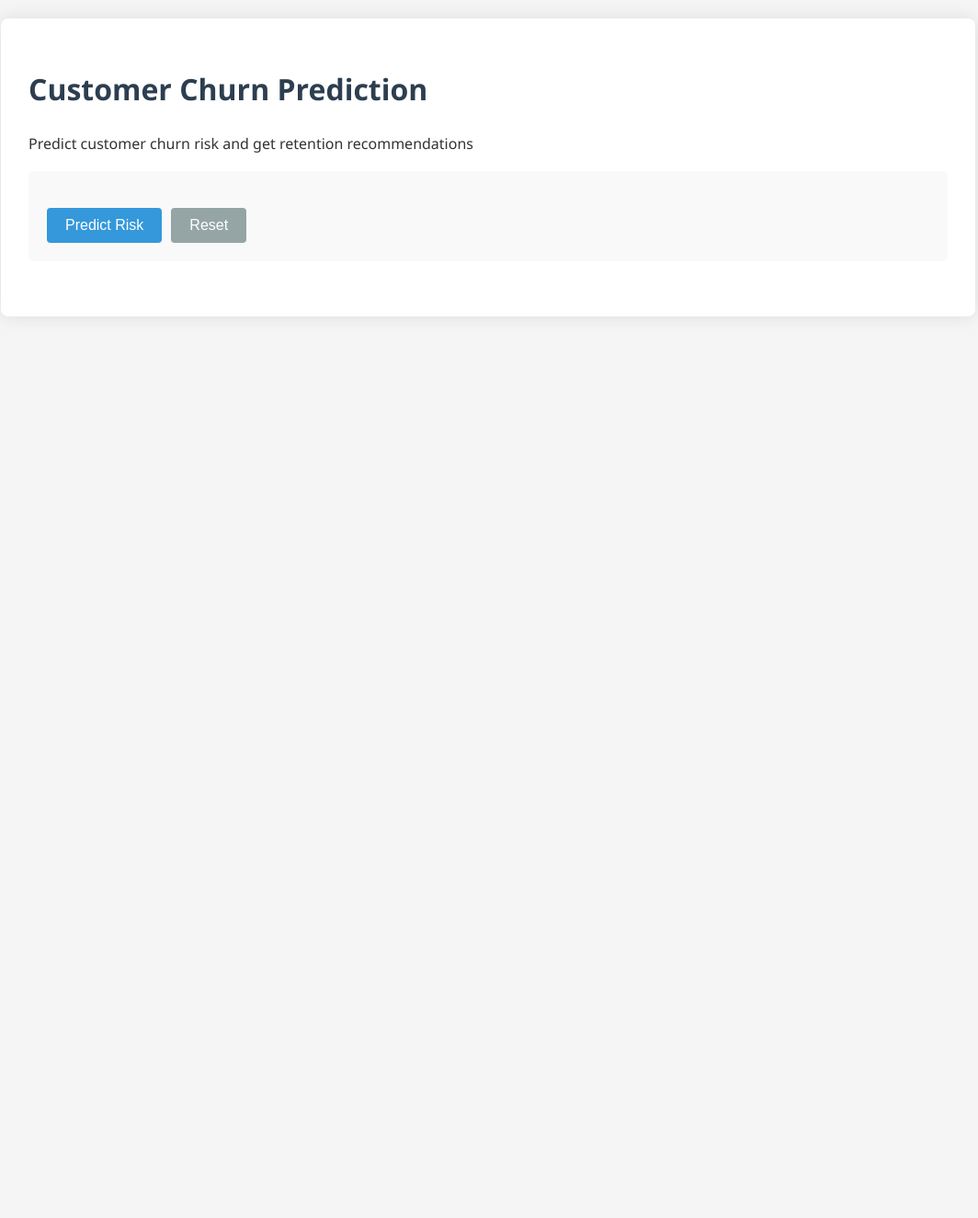
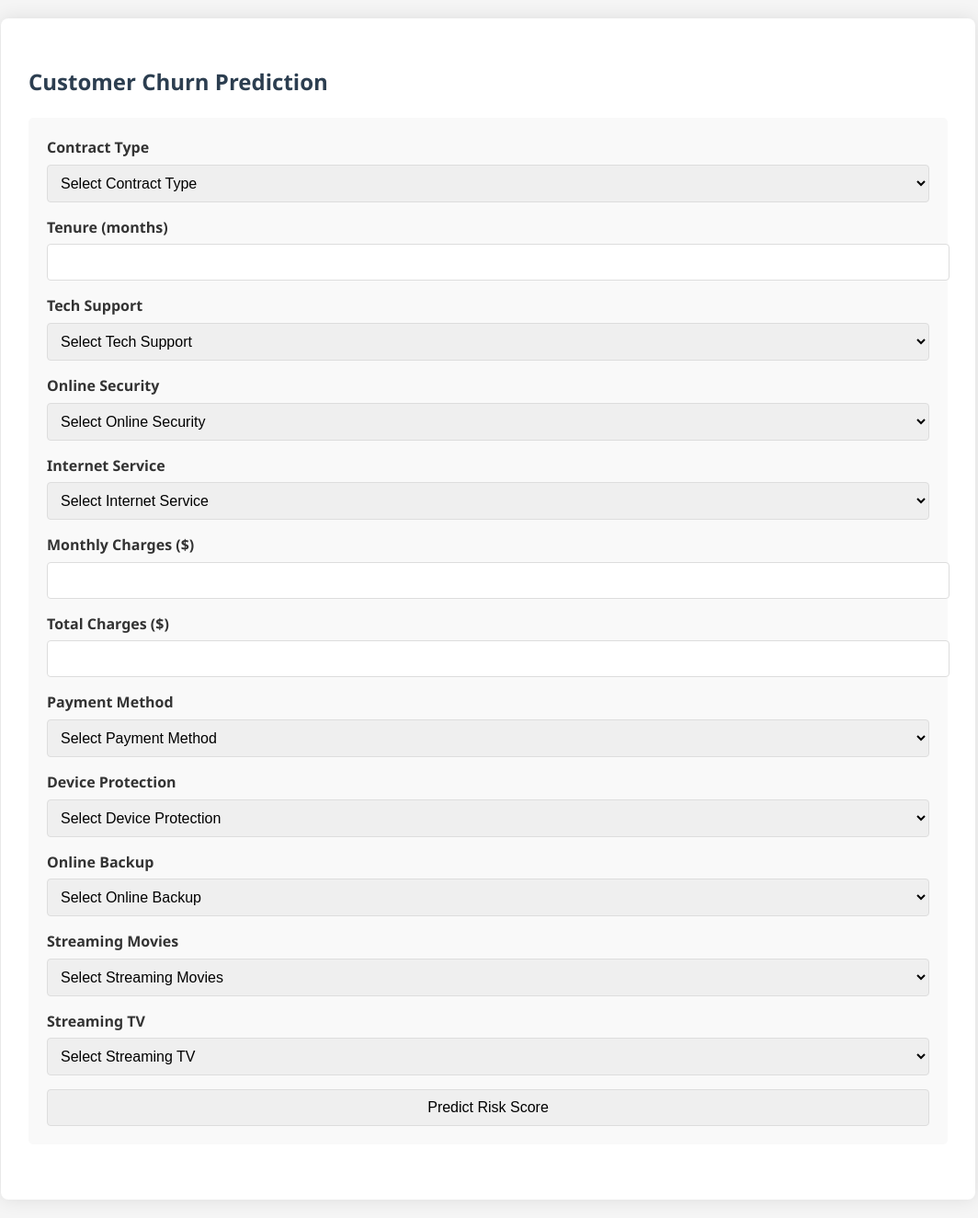
Before and after one commit to bharathkumarredddy/churn-predict, a Flask app: page / in a window 1280 px wide. Shown: the whole page at 92% size, without its empty margins (109-1173 px from the left). Before the commit the page ends 264 px from the top, so only its background shows below. Run offline with Flask 3, Linux system fonts and the light colour scheme; parts of the project's set-up code (start-up, migrations or seed data) failed here and were passed over.

Commit message:
finalcode

```diff
--- a/app.py
+++ b/app.py
@@ -12,6 +12,7 @@ import matplotlib.pyplot as plt
 from io import BytesIO
 import base64
 import logging
+import os
 
 # Configure logging
 logging.basicConfig(level=logging.INFO)
@@ -19,7 +20,8 @@ logger = logging.getLogger(__name__)
 
 # Load model and data
 try:
-    model = pickle.load(open("RFC_Model", "rb"))
+    with open("RFC_Model", "rb") as model_file:
+        model = pickle.load(model_file)
     logger.info("Model loaded successfully")
 except Exception as e:
     logger.error(f"Error loading model: {e}")
@@ -59,13 +61,13 @@ except Exception as e:
 def rule_based_risk(form_data):
     try:
         risk_factors = {
-            'contract': 3 if form_data['Contract'] == 'Month-to-month' else 0,
-            'tech_support': 2 if form_data['TechSupport'] == 'No' else 0,
-            'security': 2 if form_data['OnlineSecurity'] == 'No' else 0,
-            'internet': 1 if form_data['InternetService'] == 'Fiber optic' else 0,
-            'payment': 1 if form_data['PaymentMethod'] == 'Electronic check' else 0,
-            'tenure': 2 if float(form_data['tenure']) < 6 else 1 if float(form_data['tenure']) < 12 else 0,
-            'monthly': 1 if float(form_data['MonthlyCharges']) > 70 else 0
+            'contract': 3 if form_data.get('Contract') == 'Month-to-month' else 0,
+            'tech_support': 2 if form_data.get('TechSupport') == 'No' else 0,
+            'security': 2 if form_data.get('OnlineSecurity') == 'No' else 0,
+            'internet': 1 if form_data.get('InternetService') == 'Fiber optic' else 0,
+            'payment': 1 if form_data.get('PaymentMethod') == 'Electronic check' else 0,
+            'tenure': 2 if float(form_data.get('tenure', 0)) < 6 else 1 if float(form_data.get('tenure', 0)) < 12 else 0,
+            'monthly': 1 if float(form_data.get('MonthlyCharges', 0)) > 70 else 0
         }
         total = sum(risk_factors.values())
         return "High" if total >= 6 else "Medium" if total >= 3 else "Low"
@@ -79,22 +81,27 @@ def generate_shap_plot(input_df):
         shap_values = explainer.shap_values(input_df)
 
         # Handle binary classification case
-        if isinstance(shap_values, list) and len(shap_values) == 2:
-            shap_values = shap_values[1]
-            expected_value = explainer.expected_value[1]
-        else:
+        if isinstance(shap_values, list):
+            if len(shap_values) == 2:  # Binary classification
+                shap_values = shap_values[1]
+                expected_value = explainer.expected_value[1]
+            else:  # Multiclass classification
+                expected_value = explainer.expected_value[0]
+                shap_values = shap_values[0]
+        else:  # Regression
             expected_value = explainer.expected_value
 
         plt.figure(figsize=(10, 5))
-        shap.force_plot(
-            expected_value,
-            shap_values[0],
-            input_df.iloc[0],
+        shap.plots.force(
+            base_value=expected_value,
+            shap_values=shap_values[0],
+            features=input_df.iloc[0],
             feature_names=feature_names,
             matplotlib=True,
             show=False
         )
 
+        plt.tight_layout()
         buf = BytesIO()
         plt.savefig(buf, format='png', bbox_inches='tight', dpi=100)
         plt.close()
@@ -114,34 +121,50 @@ def home():
 def predict():
     try:
         # Prepare input data
+        form_data = request.form
         input_data = []
+
         for feature in feature_names:
-            value = request.form[feature]
+            value = form_data.get(feature, '')
             if feature in numerical_features:
-                input_data.append(float(value))
+                try:
+                    input_data.append(float(value))
+                except ValueError:
+                    return render_template("index.html", error=f"Invalid value for {feature}")
             else:
-                input_data.append(label_encoders[feature].transform([value])[0])
+                try:
+                    input_data.append(label_encoders[feature].transform([value])[0])
+                except ValueError:
+                    return render_template("index.html", error=f"Invalid value for {feature}")
 
         input_df = pd.DataFrame([input_data], columns=feature_names)
 
         # Make prediction
-        risk_prob = model.predict_proba(input_df)[0][1]
-        risk_score = round(risk_prob * 100, 2)
-        risk_category = "High" if risk_prob > 0.7 else "Medium" if risk_prob > 0.4 else "Low"
+        try:
+            risk_prob = model.predict_proba(input_df)[0][1]
+            risk_score = round(risk_prob * 100, 2)
+            risk_category = "High" if risk_prob > 0.7 else "Medium" if risk_prob > 0.4 else "Low"
+        except Exception as e:
+            logger.error(f"Prediction error: {e}")
+            return render_template("index.html", error="Prediction failed")
 
         # Generate explanations
-        explainer = lime.lime_tabular.LimeTabularExplainer(
-            X_train_processed.values,
-            feature_names=feature_names,
-            class_names=['No Churn', 'Churn'],
-            mode='classification'
-        )
-        lime_exp = explainer.explain_instance(
-            input_df.values[0],
-            model.predict_proba,
-            num_features=5
-        )
-        lime_html = lime_exp.as_html()
+        try:
+            explainer = lime.lime_tabular.LimeTabularExplainer(
+                X_train_processed.values,
+                feature_names=feature_names,
+                class_names=['No Churn', 'Churn'],
+                mode='classification'
+            )
+            lime_exp = explainer.explain_instance(
+                input_df.values[0],
+                model.predict_proba,
+                num_features=5
+            )
+            lime_html = lime_exp.as_html()
+        except Exception as e:
+            logger.error(f"LIME error: {e}")
+            lime_html = None
 
         # Generate SHAP plot
         shap_plot = generate_shap_plot(input_df)
@@ -156,7 +179,7 @@ def predict():
             retention_actions = ["Standard engagement"]
 
         # Add service-specific actions
-        if request.form['TechSupport'] == 'No':
+        if form_data.get('TechSupport') == 'No':
             retention_actions.append("Offer free tech support trial")
 
         return render_template(
@@ -164,7 +187,7 @@ def predict():
             risk_score=risk_score,
             risk_category=risk_category,
             retention_actions=retention_actions,
-            rule_based_category=rule_based_risk(request.form),
+            rule_based_category=rule_based_risk(form_data),
             lime_html=lime_html,
             shap_plot=shap_plot
         )
@@ -174,4 +197,4 @@ def predict():
         return render_template("index.html", error=str(e))
 
 if __name__ == "__main__":
-    app.run(debug=True)
+    app.run(host='0.0.0.0', port=int(os.environ.get('PORT', 5000)), debug=True)
--- a/templates/index.html
+++ b/templates/index.html
@@ -8,87 +8,168 @@
 </head>
 <body>
     <div class="container">
-        <h1>Customer Churn Prediction</h1>
-        <p class="subtitle">Predict customer churn risk and get retention recommendations</p>
-
-        {% if error %}
-            <div class="error-message">
-                <p>Error: {{ error }}</p>
-            </div>
-        {% endif %}
+        <h2>Customer Churn Prediction</h2>
 
         <form method="post" action="/predict">
-            <!-- Form fields remain the same as your original -->
-            <!-- ... -->
+            <!-- All form fields (unchanged) -->
+            <!-- Contract Type -->
+            <div class="form-group">
+                <label for="Contract">Contract Type</label>
+                <select id="Contract" name="Contract" required>
+                    <option value="">Select Contract Type</option>
+                    <option value="Month-to-month">Month-to-month</option>
+                    <option value="One year">One year</option>
+                    <option value="Two year">Two year</option>
+                </select>
+            </div>
 
-            <div class="form-actions">
-                <button type="submit" class="btn predict-btn">Predict Risk</button>
-                <button type="reset" class="btn reset-btn">Reset</button>
+            <!-- Tenure -->
+            <div class="form-group">
+                <label for="tenure">Tenure (months)</label>
+                <input type="number" id="tenure" name="tenure" min="0" max="120" required>
             </div>
+
+            <!-- Tech Support -->
+            <div class="form-group">
+                <label for="TechSupport">Tech Support</label>
+                <select id="TechSupport" name="TechSupport" required>
+                    <option value="">Select Tech Support</option>
+                    <option value="No">No</option>
+                    <option value="Yes">Yes</option>
+                    <option value="No internet service">No internet service</option>
+                </select>
+            </div>
+
+            <!-- Online Security -->
+            <div class="form-group">
+                <label for="OnlineSecurity">Online Security</label>
+                <select id="OnlineSecurity" name="OnlineSecurity" required>
+                    <option value="">Select Online Security</option>
+                    <option value="No">No</option>
+                    <option value="Yes">Yes</option>
+                    <option value="No internet service">No internet service</option>
+                </select>
+            </div>
+
+            <!-- Internet Service -->
+            <div class="form-group">
+                <label for="InternetService">Internet Service</label>
+                <select id="InternetService" name="InternetService" required>
+                    <option value="">Select Internet Service</option>
+                    <option value="Fiber optic">Fiber optic</option>
+                    <option value="DSL">DSL</option>
+                    <option value="No">No</option>
+                </select>
+            </div>
+
+            <!-- Monthly Charges -->
+            <div class="form-group">
+                <label for="MonthlyCharges">Monthly Charges ($)</label>
+                <input type="number" id="MonthlyCharges" name="MonthlyCharges" min="0" step="0.01" required>
+            </div>
+
+            <!-- Total Charges -->
+            <div class="form-group">
+                <label for="TotalCharges">Total Charges ($)</label>
+                <input type="number" id="TotalCharges" name="TotalCharges" min="0" step="0.01" required>
+            </div>
+
+            <!-- Payment Method -->
+            <div class="form-group">
+                <label for="PaymentMethod">Payment Method</label>
+                <select id="PaymentMethod" name="PaymentMethod" required>
+                    <option value="">Select Payment Method</option>
+                    <option value="Electronic check">Electronic check</option>
+                    <option value="Mailed check">Mailed check</option>
+                    <option value="Bank transfer (automatic)">Bank transfer (automatic)</option>
+                    <option value="Credit card (automatic)">Credit card (automatic)</option>
+                </select>
+            </div>
+
+            <!-- Device Protection -->
+            <div class="form-group">
+                <label for="DeviceProtection">Device Protection</label>
+                <select id="DeviceProtection" name="DeviceProtection" required>
+                    <option value="">Select Device Protection</option>
+                    <option value="No">No</option>
+                    <option value="Yes">Yes</option>
+                    <option value="No internet service">No internet service</option>
+                </select>
+            </div>
+
+            <!-- Online Backup -->
+            <div class="form-group">
+                <label for="OnlineBackup">Online Backup</label>
+                <select id="OnlineBackup" name="OnlineBackup" required>
+                    <option value="">Select Online Backup</option>
+                    <option value="No">No</option>
+                    <option value="Yes">Yes</option>
+                    <option value="No internet service">No internet service</option>
+                </select>
+            </div>
+
+            <!-- Streaming Movies -->
+            <div class="form-group">
+                <label for="StreamingMovies">Streaming Movies</label>
+                <select id="StreamingMovies" name="StreamingMovies" required>
+                    <option value="">Select Streaming Movies</option>
+                    <option value="No">No</option>
+                    <option value="Yes">Yes</option>
+                    <option value="No internet service">No internet service</option>
+                </select>
+            </div>
+
+            <!-- Streaming TV -->
+            <div class="form-group">
+                <label for="StreamingTV">Streaming TV</label>
+                <select id="StreamingTV" name="StreamingTV" required>
+                    <option value="">Select Streaming TV</option>
+                    <option value="No">No</option>
+                    <option value="Yes">Yes</option>
+                    <option value="No internet service">No internet service</option>
+                </select>
+            </div>
+
+            <input type="submit" value="Predict Risk Score">
         </form>
 
         {% if risk_score is defined %}
-        <div class="results-container">
-            <div class="risk-header">
-                <h2>Prediction Results</h2>
-                <div class="risk-score">
-                    <span class="score-label">Risk Score:</span>
-                    <span class="score-value">{{ risk_score }}%</span>
-                    <div class="risk-meter">
-                    <div class="meter-bar" style="width: {{ risk_score }}%"></div>
-                    </div>
-                    <div class="risk-labels">
-                        <span>0%</span>
-                        <span>50%</span>
-                        <span>100%</span>
-                    </div>
-                </div>
-            </div>
-
-            <div class="risk-categories">
-                <div class="model-category">
-                    <h3>Model Assessment</h3>
-                    <span class="risk-tag {{ risk_category|lower }}">{{ risk_category }}</span>
-                </div>
-                <div class="rule-category">
-                    <h3>Business Rules</h3>
-                    <span class="risk-tag {{ rule_based_category|lower }}">{{ rule_based_category }}</span>
-                </div>
-            </div>
+            <div class="results">
+                <h3>Risk Score: {{ risk_score }}%</h3>
+                <h3>Model-Based Risk Category: <span class="{{ risk_category|lower }}">{{ risk_category }}</span></h3>
 
                 {% if retention_actions %}
-            <div class="retention-actions">
-                <h3>Recommended Actions</h3>
+      <h3>Retention Actions:</h3>
       <ul>
         {% for action in retention_actions %}
           <li>{{ action }}</li>
         {% endfor %}
       </ul>
-            </div>
     {% endif %}
 
+
+
+                {% if rule_based_category %}
+                    <h3>Rule-Based Risk Category: <span class="{{ rule_based_category|lower }}">{{ rule_based_category }}</span></h3>
+                {% endif %}
+            </div>
             {% if lime_html %}
-            <div class="lime-explanation">
-                <h3>Key Factors</h3>
-                <div class="lime-content">
-                    {{ lime_html|safe }}
+            <div class="lime-container">
+                <h3>Prediction Explanation</h3>
+                <div style="max-height: 400px; overflow-y: auto; border: 1px solid #ccc; padding: 10px; background: #f9f9f9;">
+                    {{ lime_html | safe }}
                 </div>
             </div>
             {% endif %}
 
+
             {% if shap_plot %}
-            <div class="shap-visualization">
-                <h3>Feature Impact</h3>
             <div class="shap-container">
+                <h3>Detailed Feature Impact (SHAP)</h3>
                 <img src="{{ shap_plot }}" alt="SHAP explanation">
-                    <p class="shap-caption">
-                        <span class="positive">Red</span> increases risk,
-                        <span class="negative">blue</span> decreases risk
-                    </p>
-                </div>
+                <p>Red features increase churn risk, blue features decrease it.</p>
             </div>
             {% endif %}
-        </div>
         {% endif %}
     </div>
 </body>
```
Lines whose indentation alone changed are shown as unchanged.
